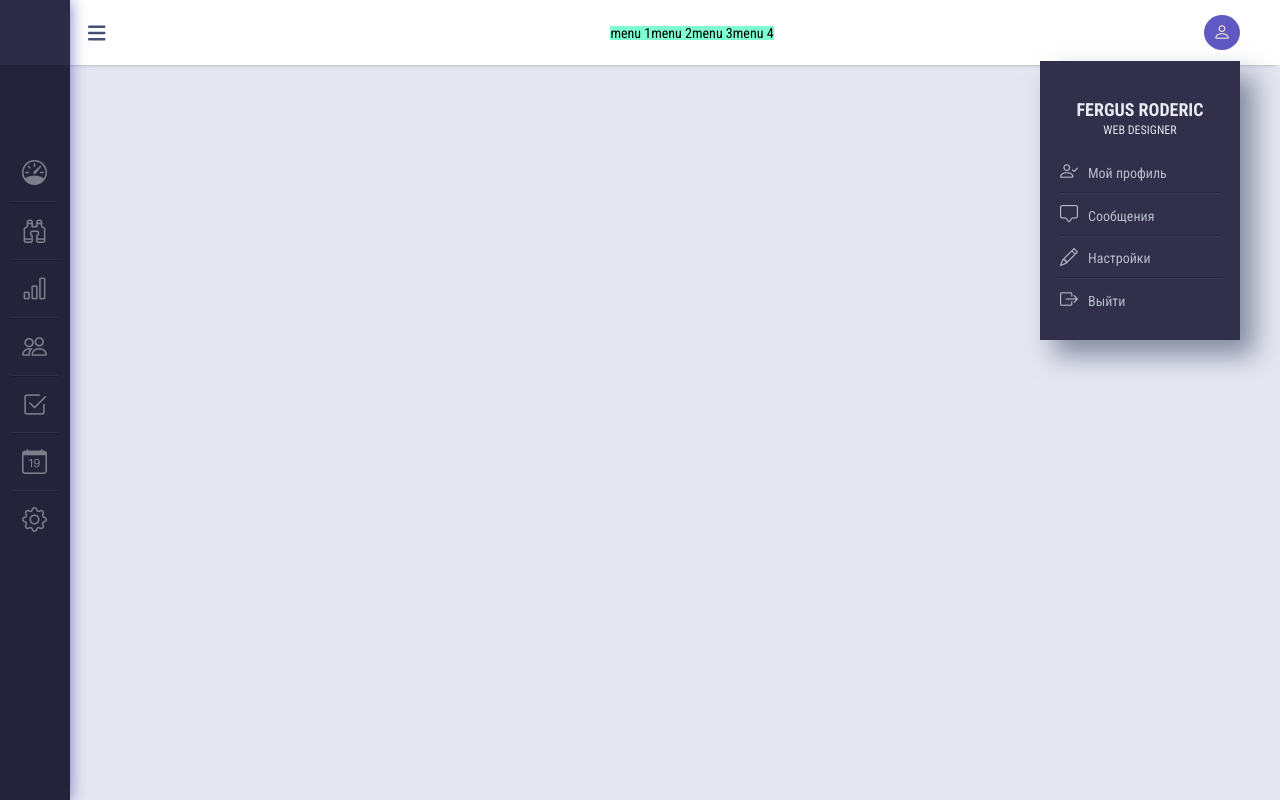
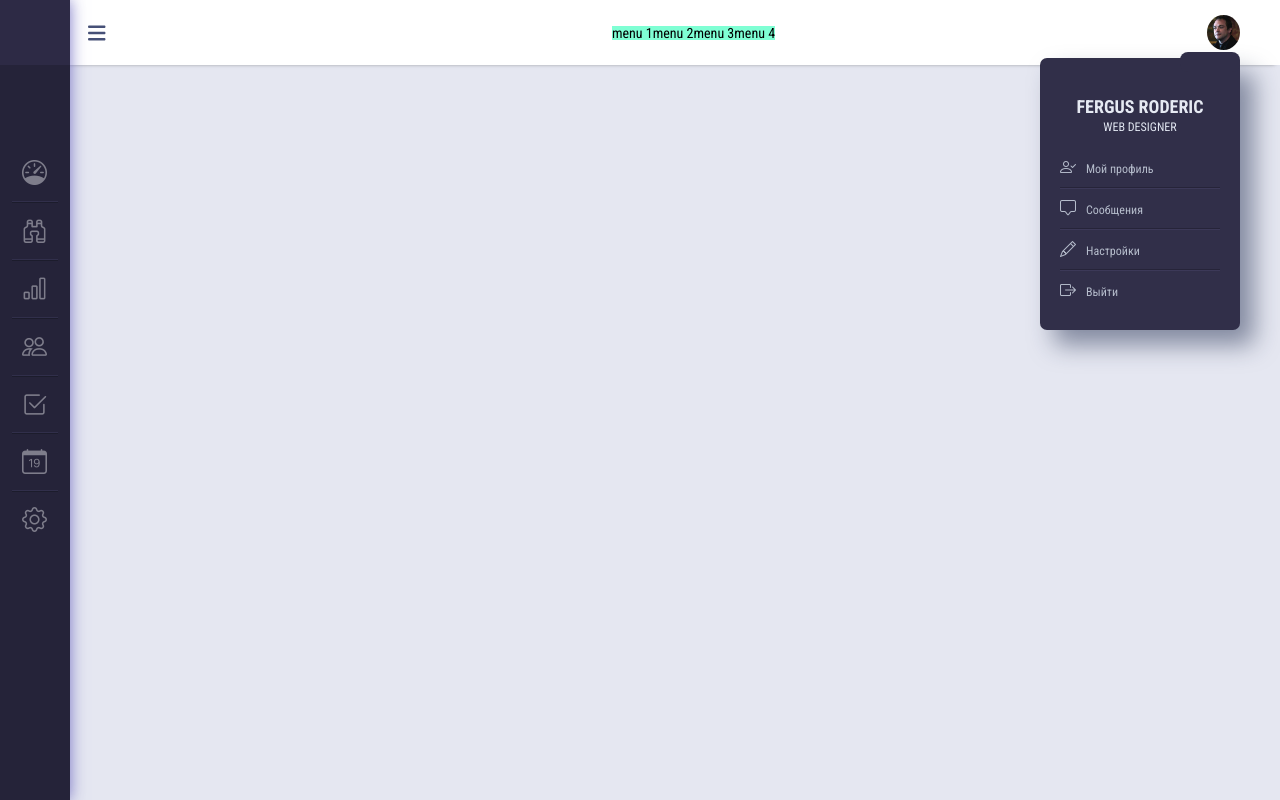
Before and after one commit to bartik369/app, a React (Create React App) app in the folder client/: page / in a window 1280 px wide. Both pictures are taken after a click on the element 1222 px from the left and 32 px from the top of the page. Built offline with nearby package versions, Linux system fonts and the light colour scheme.

Commit message:
changed user drop menu css

```diff
--- a/client/src/components/header/Header.jsx
+++ b/client/src/components/header/Header.jsx
@@ -1,8 +1,7 @@
-import { FontAwesomeIcon } from '@fortawesome/react-fontawesome';
-import {faUser} from '@fortawesome/free-solid-svg-icons';
 import React, {useState} from 'react';
 import SearchData from '../UI/search/SearchData';
 import ProfileMenu from '../profile-menu/ProfileMenu';
+import useravatar from "../../assets/users/profile-avatar.jpg"
 import './header.css';
 
 const Header = ({
@@ -47,7 +46,7 @@ const Header = ({
           </ul>
         </div>
         <div className="user-info" onClick={(e) => e.stopPropagation()}>
-          <i className="bi bi-person" onClick={userMenuHandler}></i>
+          <img className="user-avatar" src={useravatar} alt="" onClick={userMenuHandler} />
             <div className="drop-usermenu">
             {userMenu && <ProfileMenu logout={logout} />}
             </div>
--- a/client/src/components/header/header.css
+++ b/client/src/components/header/header.css
@@ -51,17 +51,14 @@
 }
 
 .drop-usermenu {
-    top: 38px;
+    top: 43px;
     position: absolute;
     right: 0px;
 }
 
-.user-info .bi-person {
-    padding: 7px 9px;
+.user-info .user-avatar {
+    width: 33px;
+    height: auto;
+    cursor: pointer;
     border-radius: 50%;
-    font-size: 18px;
-    background-color: #6059c3;
-    color: antiquewhite;
-    font-weight: 300;
-    cursor: pointer;
 }
--- a/client/src/components/profile-menu/ProfileMenu.jsx
+++ b/client/src/components/profile-menu/ProfileMenu.jsx
@@ -5,6 +5,7 @@ import "./profilemenu.css";
 export default function ProfileMenu({ logout }) {
   return (
     <div className="profile">
+       {/* <div className="profile-circle"></div> */}
       <div className="profile__user">
         <div className="username">Fergus Roderic</div>
         <div className="description">web designer</div>
--- a/client/src/components/profile-menu/profilemenu.css
+++ b/client/src/components/profile-menu/profilemenu.css
@@ -7,12 +7,36 @@
     -webkit-box-shadow: 14px 15px 25px 0px rgba(34, 46, 80, 0.5);
     -moz-box-shadow: 14px 15px 25px 0px rgba(34, 46, 80, 0.5);
     box-shadow: 14px 15px 25px 0px rgba(34, 46, 80, 0.5);
+    border-radius: 7px;
     width: 200px;
     height: fit-content;
     padding: 20px;
     display: flex;
     flex-direction: column;
 }
+
+.profile::before {
+    content: "";
+    width: 60px;
+    height: 20px;
+    right: 0px;
+    top: -6px;
+    position: absolute;
+    background-color: #312f49;
+    border-radius: 8px 8px 8px;
+}
+
+.profile-circle {
+    width: 0;
+    height: 0;
+    top: -10px;
+    right: 7px;
+    position: absolute;
+    border-left: 7px solid transparent;
+    border-right: 7px solid transparent;
+    border-bottom: 14px solid #312f49;
+}
+
 
 .profile__user {
     text-align: center;
@@ -49,6 +73,8 @@
     display: inline-block;
     color: #b6bdcc;
     transition: all .5s;
+    font-size: 12px;
+    font-family: inherit;
 }
 
 .profile-menu .profile__link:hover {
@@ -60,7 +86,7 @@
 .bi-box-arrow-right,
 .bi-chat-square {
     color: #b6bdcc;
-    font-size: 18px;
+    font-size: 16px;
     display: inline-block;
     margin-right: 10px;
 }
```
Also changed, not shown: client/src/assets/users/profile-avatar.jpg (added), client/src/assets/users/profile.jpeg (deleted).
